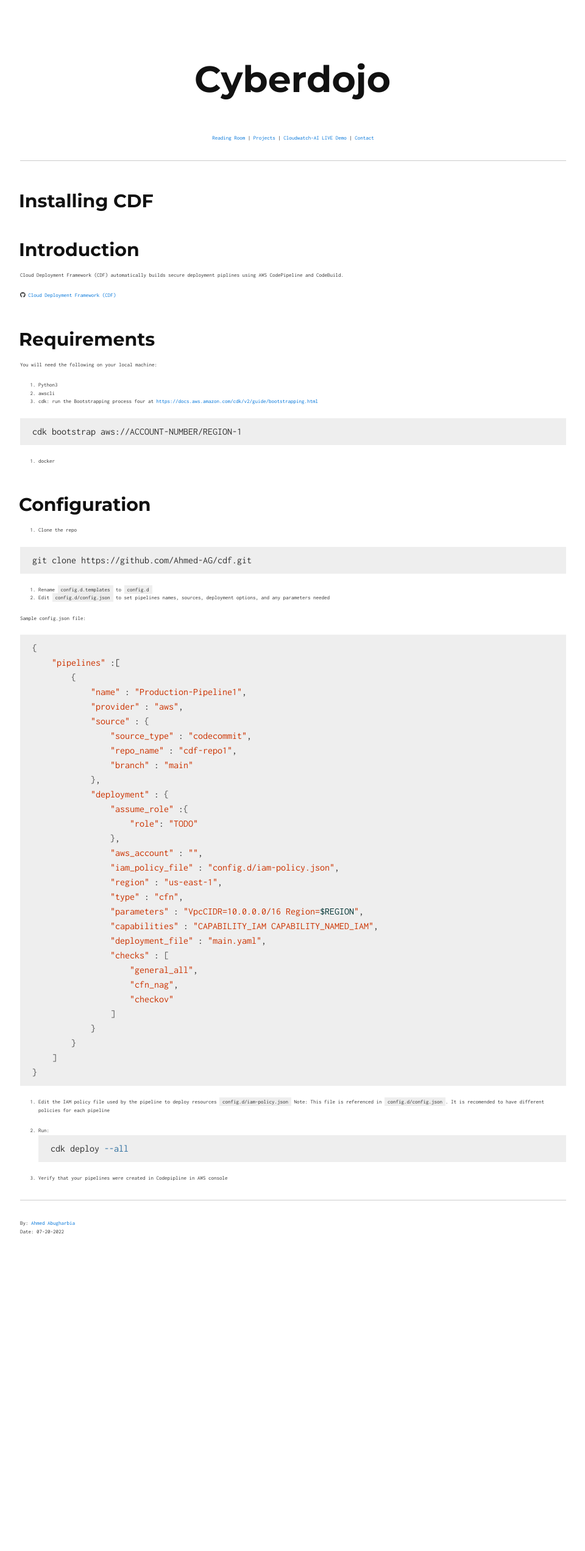
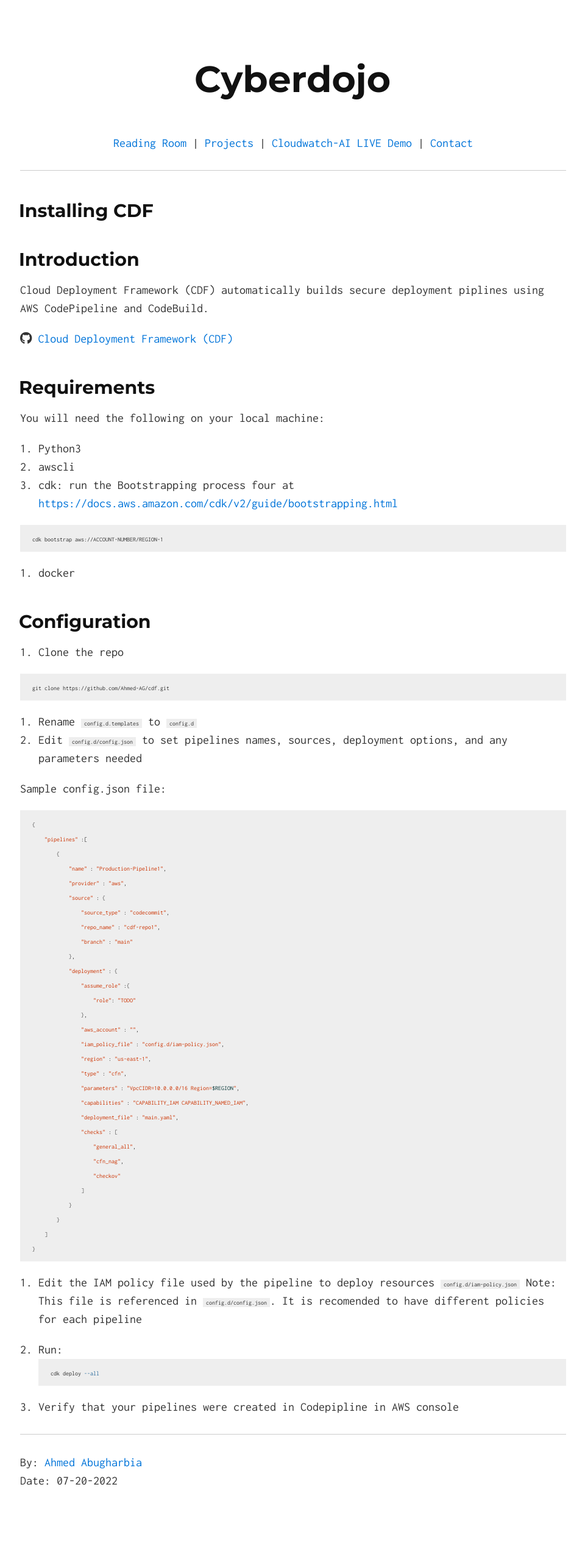
Before and after one commit to Ahmed-AG/cyberdojo-page, a Jekyll site: the page built from read/cloud-deployment-framework.md, in a window 1280 px wide. Shown: the whole page at 61% size, without its empty margins (159-1119 px from the left). Built offline with Jekyll 4.4.1, drawn with Linux system fonts in a browser that asks for light colours; before the commit the page ends 2127 px from its top, so only the background shows below that.

Commit message:
Update font-size

```diff
--- a/_sass/_normalize.scss
+++ b/_sass/_normalize.scss
@@ -65,7 +65,6 @@
 
 html {
     font-family: sans-serif; /* 1 */
-    font-size: xx-small;
     -ms-text-size-adjust: 100%; /* 2 */
     -webkit-text-size-adjust: 100%; /* 2 */
 }
@@ -76,7 +75,6 @@
 
 body {
     margin: 0;
-    font-size: xx-small;
 
 }
 
@@ -176,7 +174,8 @@
 pre,
 samp {
     font-family: monospace, serif;
-    font-size: 1em;
+    // font-size: 1em;
+    font-size: x-small;
 }
 
 /**
```
